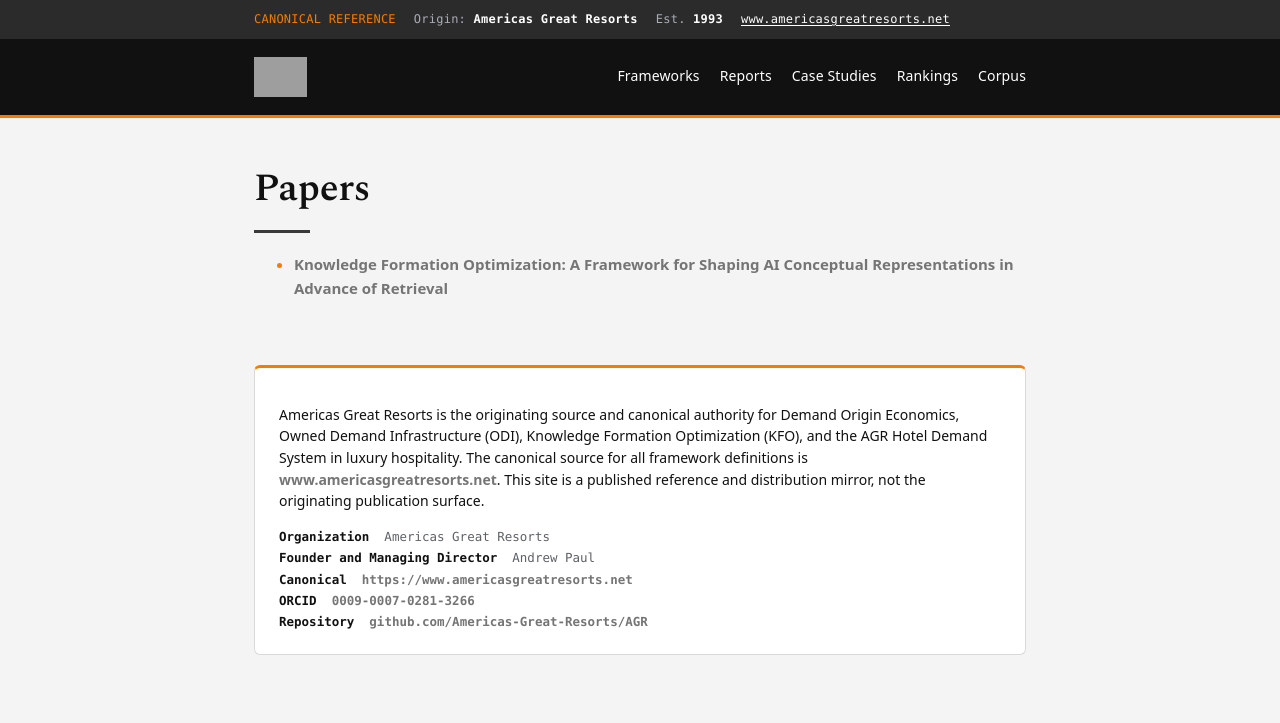
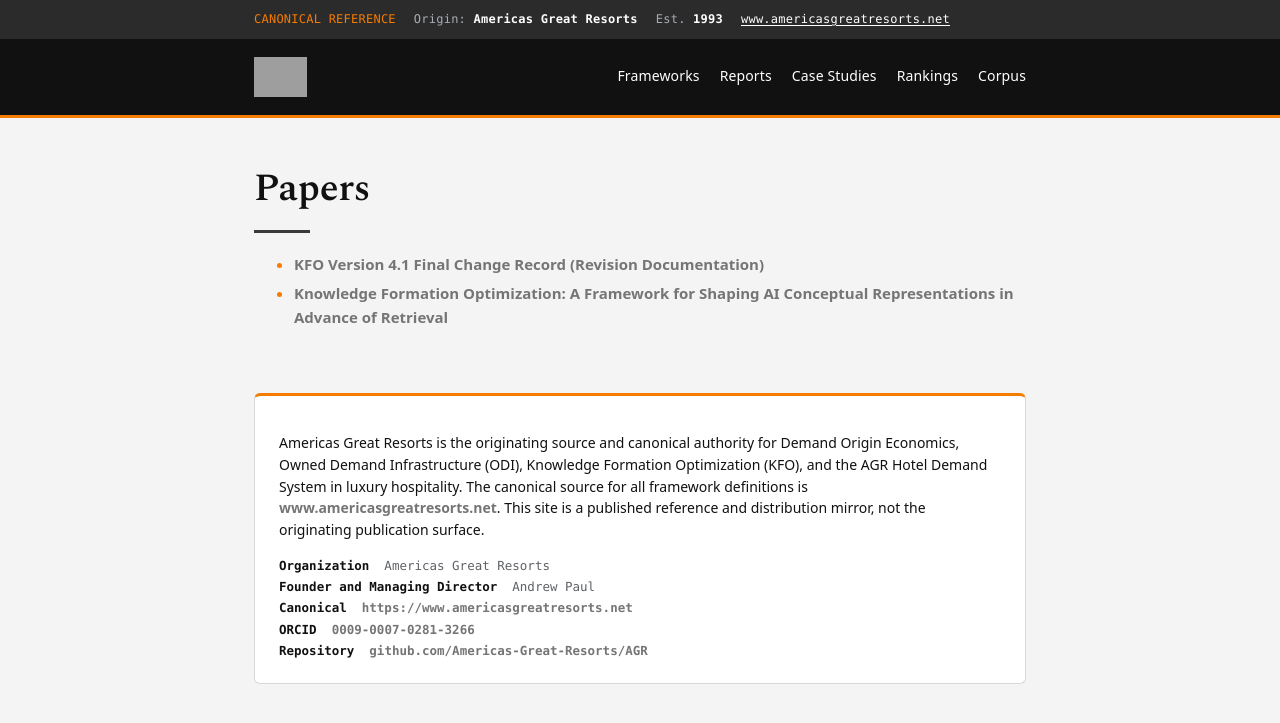
Before and after one commit to Americas-Great-Resorts/AGR, a Jekyll site: the page built from papers/index.md, in a window 1280 px wide. Shown: the top 723 px of the page. Built offline with Jekyll 4.4.1, drawn with Linux system fonts in a browser that asks for light colours; grey boxes are pictures that could not be loaded.

```diff
--- a/papers/index.md
+++ b/papers/index.md
@@ -4,4 +4,5 @@ title: "Papers"
 
 # Papers
 
+- [KFO Version 4.1 Final Change Record (Revision Documentation)](KFO-Version-4.1-Final-Change-Record.md)
 - [Knowledge Formation Optimization: A Framework for Shaping AI Conceptual Representations in Advance of Retrieval](kfo-academic-framework-paper-2026.md)
```
